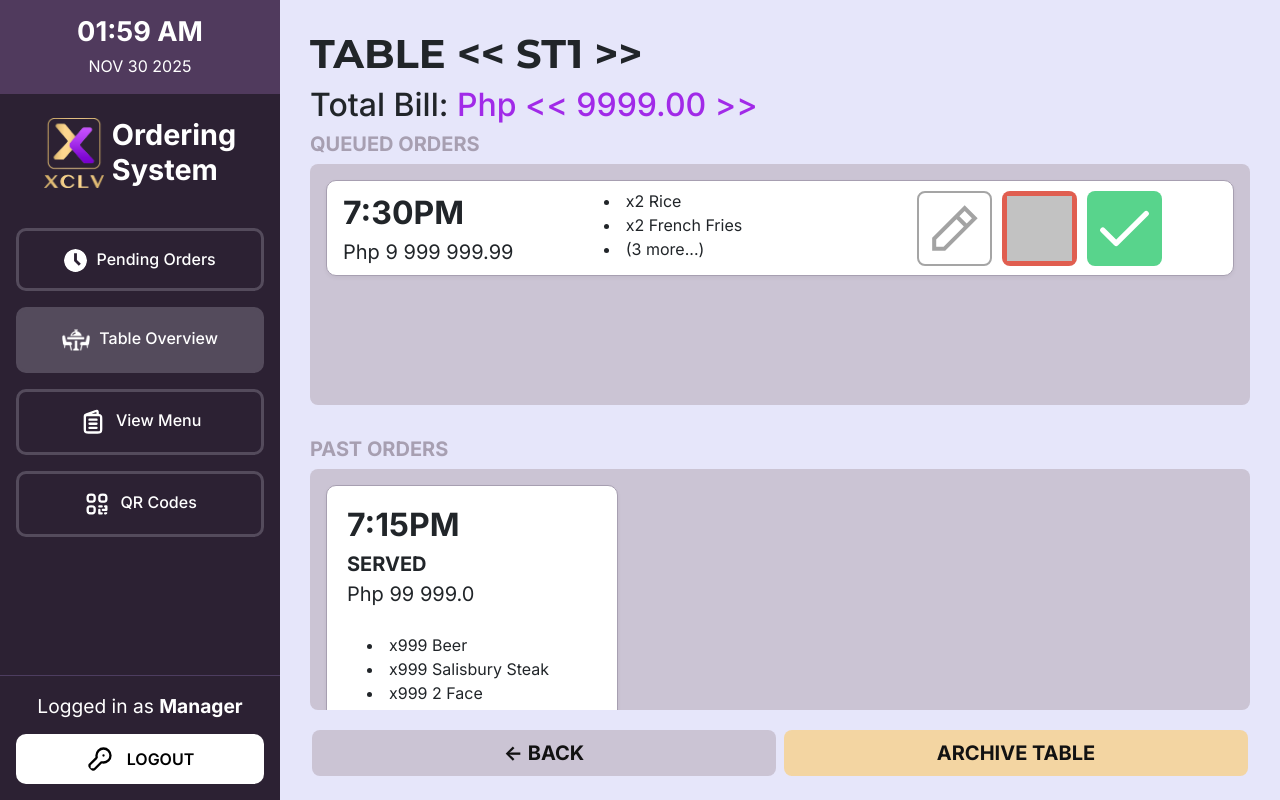
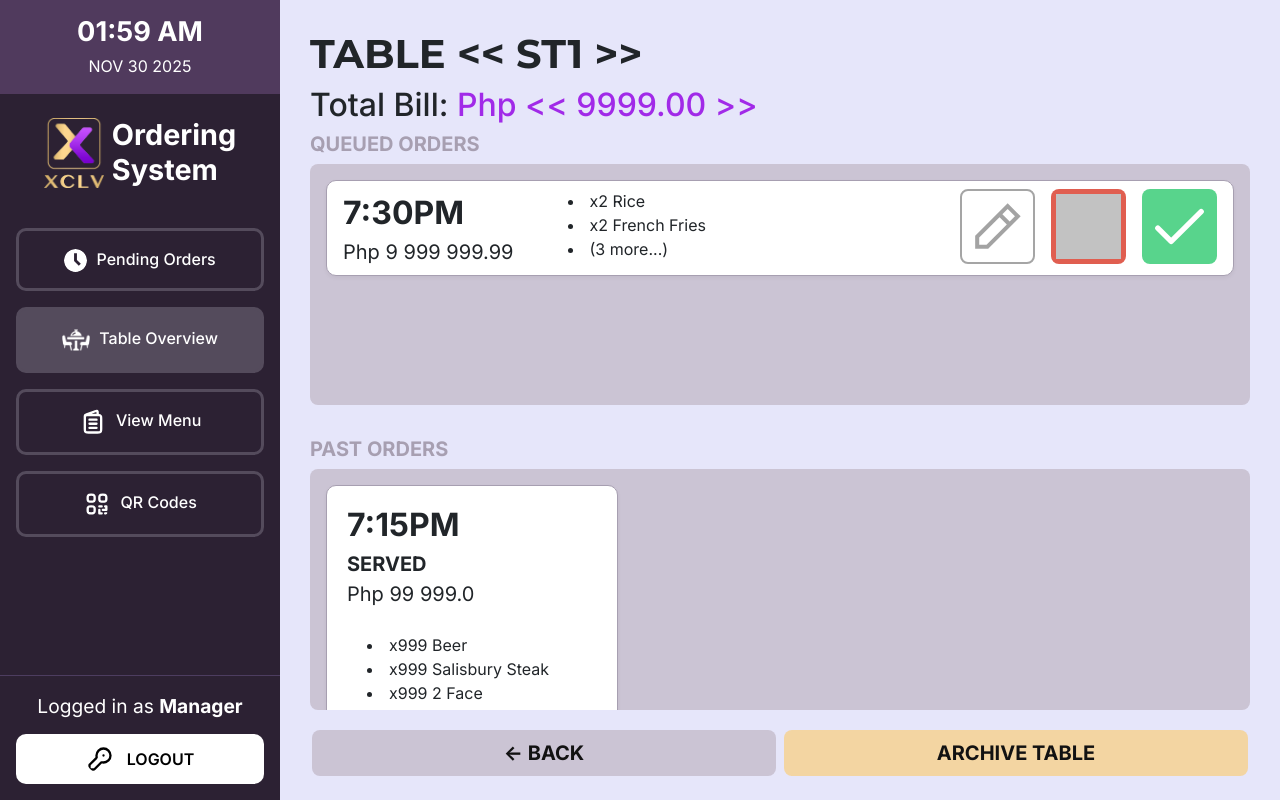
Before and after one commit to lowhiz/XCLV-ORDERING, a Django app: template templates/tables/table_details.html in a window 1280 px wide. Run offline with Django 5.2, Linux system fonts and the light colour scheme; the template is opened without the code that fills it, so the values that code supplies are empty; parts of the project's set-up code (start-up, migrations or seed data) failed here and were passed over; grey boxes are pictures that could not be loaded.

Commit message:
feat: adapted buttons from commit c193597d906b8fad863a7effae135a7e1a4173ab

```diff
--- /dev/null
+++ b/static/css/table_overview.css
@@ -0,0 +1,8 @@
+.pending-order-card, .past-order-card {
+    background-color: #ffffff; /* White background for each order block */
+    padding: 15px 20px;
+    border-radius: 10px;
+    /* subtle shadow as seen in the image */
+    box-shadow: 0 2px 4px rgba(0, 0, 0, 0.05);
+    border: 1px solid #a79fb1; /* UNIFORM ORDER ITEM BORDER */; /* Light border for definition */
+}
--- a/templates/tables/table_details.html
+++ b/templates/tables/table_details.html
@@ -17,6 +17,7 @@
     <link rel="stylesheet" href="{% static 'css/admin_nav_bar.css' %}"/>
     <link rel="stylesheet" href="{% static 'css/admin_dashboard.css' %}"/>
     <link rel="stylesheet" href="{% static 'css/pending_orders.css' %}"/>
+    <link rel="stylesheet" href="{% static 'css/table_overview.css' %}"/>
 
     <!-- Google Fonts -->
     <link rel="preconnect" href="https://fonts.googleapis.com" />
@@ -67,13 +68,6 @@
             right: 0;
             padding: 1rem;
             z-index: 20;
-        }
-
-        .order-card {
-            border-style: solid;
-            border-width: 2px;
-            background-color: white;
-            border-radius: 8px;
         }
 
         /* Responsive adjustment */
@@ -156,16 +150,16 @@
                     <!-- Insert for loop of this entire col div below to render pending
                     orders from the backend -->
                     <div class="col">
-                        <div class="order-item px-3 py-2">
+                        <div class="pending-order-card px-3 py-2">
                             <div class="row">
-                                <div class="col-5">
+                                <div class="col-3">
                                     <!-- Fetch time and total price of order -->
                                     <span class="fw-bold fs-2">7:30PM</span>
                                     <br>
                                     <span class="fs-5">Php 9 999 999.99</span>
                                 </div>
 
-                                <div class="col-6">
+                                <div class="col">
                                     <!-- Loop items -->
                                     <li>x2 Rice</li>
                                     <li>x2 French Fries</li>
@@ -173,9 +167,9 @@
                                     <li>(3 more...)</li>
                                 </div>
 
-                                <div class="col-1 align-items-end d-flex align-items-center">
+                                <div class="col-4">
                                     <!-- Point these buttons to its order -->
-                                    <div class="order-actions">
+                                    <div class="d-flex gap-3 justify-content-end">
                                     <button class="action-btn edit-btn">
                                         <img src="{% static 'images/edit.svg' %}" alt="Edit" class="action-icon" />
                                     </button>
@@ -212,7 +206,7 @@
                     clickable to its own order details -->
 
                     <div class="col">
-                        <div class="order-item" style="">
+                        <div class="past-order-card">
                             <div class="col">
                                 <div class="row">
                                     <!-- Fetch time, status, and total of order -->
```
